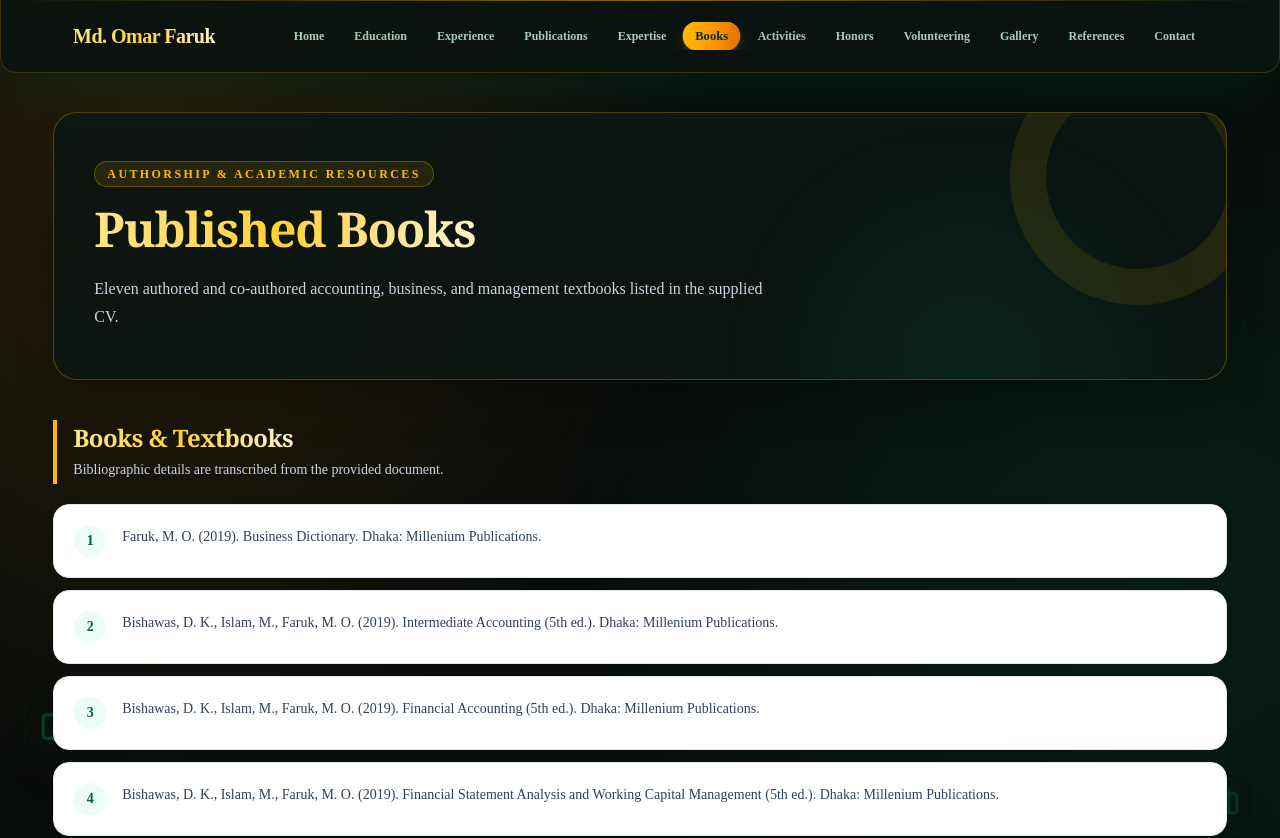
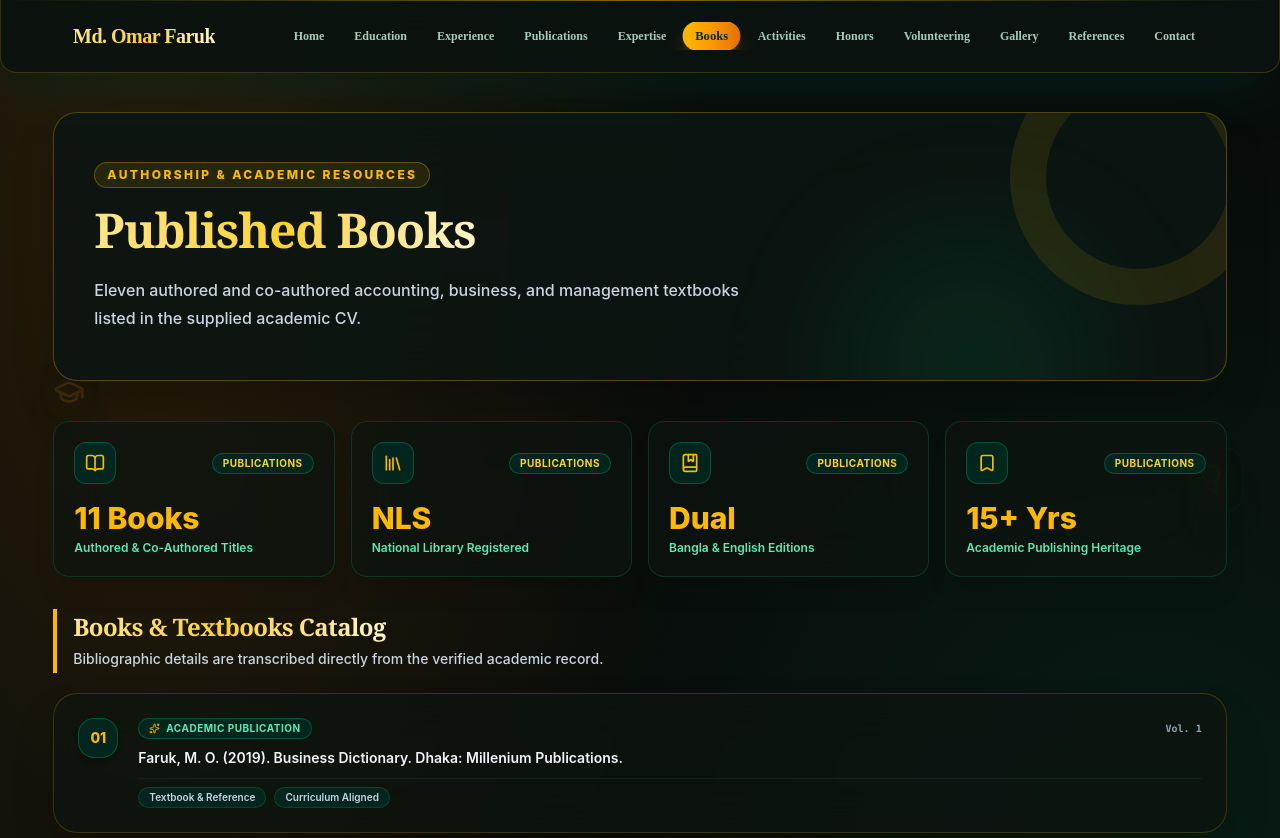
Before and after one commit to FrontFury/omor-faruk-client, a React (Vite) app: page /completed-courses in a window 1280 px wide. Shown: the top 838 px of the page. Built offline with nearby package versions, Linux system fonts and the light colour scheme.

Commit message:
Update Books

```diff
--- a/src/pages/Courses/Courses.jsx
+++ b/src/pages/Courses/Courses.jsx
@@ -1,28 +1,111 @@
+import React from 'react'
+import {
+  BookOpen,
+  Library,
+  Bookmark,
+  CheckCircle2,
+  Sparkles,
+  BookMarked,
+  FileCheck
+} from "lucide-react"
 import { ContentSection, PortfolioPage } from "../../components/PortfolioPage"
 import { books } from "../../data/profileData"
 
+const summaryMetrics = [
+  { value: "11 Books", label: "Authored & Co-Authored Titles", icon: BookOpen },
+  { value: "NLS", label: "National Library Registered", icon: Library },
+  { value: "Dual", label: "Bangla & English Editions", icon: BookMarked },
+  { value: "15+ Yrs", label: "Academic Publishing Heritage", icon: Bookmark }
+]
+
 const Courses = () => (
+  <div className="w-full font-sans text-slate-100">
+    <div className="w-full max-w-7xl mx-auto space-y-8">
+
       <PortfolioPage
-    eyebrow="Authorship & academic resources"
+        eyebrow="Authorship & Academic Resources"
         title="Published Books"
-    description="Eleven authored and co-authored accounting, business, and management textbooks listed in the supplied CV."
+        description="Eleven authored and co-authored accounting, business, and management textbooks listed in the supplied academic CV."
       >
+        <div className="space-y-8">
+
+          {/* TOP HIGHLIGHT STAT CARDS - MATCHES OTHER PAGES 4-CARD GRID */}
+          <div className="grid grid-cols-2 sm:grid-cols-2 lg:grid-cols-4 gap-4 w-full">
+            {summaryMetrics.map(({ value, label, icon: Icon }) => (
+              <div
+                key={label}
+                className="rounded-2xl border border-emerald-500/20 bg-[#0d1410]/70 p-5 shadow-xl backdrop-blur-xl hover:border-amber-400/40 transition-all duration-300 flex flex-col justify-between group"
+              >
+                <div className="flex items-center justify-between">
+                  <div className="p-2.5 bg-emerald-950/80 border border-emerald-500/30 rounded-xl text-amber-400 shrink-0">
+                    <Icon size={20} />
+                  </div>
+                  <span className="bg-emerald-950/80 border border-emerald-500/30 text-amber-300 text-[10px] font-bold px-2.5 py-0.5 rounded-full uppercase tracking-wider">
+                    Publications
+                  </span>
+                </div>
+                <div className="mt-4">
+                  <div className="text-3xl font-extrabold text-amber-400 group-hover:text-amber-300 transition-colors">
+                    {value}
+                  </div>
+                  <p className="text-xs font-semibold text-emerald-300 mt-1">{label}</p>
+                </div>
+              </div>
+            ))}
+          </div>
+
+          {/* SECTION 1: BOOKS & TEXTBOOKS LIST */}
           <ContentSection
-      title="Books & Textbooks"
-      subtitle="Bibliographic details are transcribed from the provided document."
+            title="Books & Textbooks Catalog"
+            subtitle="Bibliographic details are transcribed directly from the verified academic record."
           >
-      <ol className="space-y-3">
+            <ol className="grid grid-cols-1 gap-4">
               {books.map((book, index) => (
-          <li key={book} className="flex gap-4 rounded-2xl border border-slate-200 bg-white p-4 shadow-sm sm:p-5">
-            <span className="flex h-8 w-8 shrink-0 items-center justify-center rounded-full bg-emerald-50 text-sm font-bold text-emerald-800">
-              {index + 1}
+                <li
+                  key={book || index}
+                  className="relative overflow-hidden rounded-3xl border border-amber-400/20 bg-[#0d1410]/70 p-5 sm:p-6 shadow-2xl backdrop-blur-xl hover:border-amber-400/30 transition-all duration-300 flex flex-col sm:flex-row items-start gap-4 sm:gap-5 group"
+                >
+                  {/* Number Badge */}
+                  <div className="flex items-center justify-center h-10 w-10 shrink-0 rounded-2xl bg-emerald-950/80 border border-emerald-500/30 text-amber-400 font-extrabold text-sm shadow-md">
+                    {String(index + 1).padStart(2, "0")}
+                  </div>
+
+                  {/* Book Details */}
+                  <div className="min-w-0 flex-1 space-y-2">
+                    <div className="flex items-center justify-between gap-2">
+                      <span className="inline-flex items-center gap-1.5 text-[10px] font-bold text-emerald-300 bg-emerald-950/80 border border-emerald-500/30 px-2.5 py-0.5 rounded-full uppercase tracking-wider">
+                        <Sparkles size={11} className="text-amber-400" />
+                        Academic Publication
                       </span>
-            <p className="text-sm leading-6 text-slate-700">{book}</p>
+                      <span className="text-[10px] font-mono font-semibold text-slate-400">
+                        Vol. {index + 1}
+                      </span>
+                    </div>
+
+                    <p className="text-sm font-semibold leading-relaxed text-slate-100 group-hover:text-amber-300 transition-colors">
+                      {book}
+                    </p>
+
+                    <div className="pt-2 border-t border-emerald-900/30 flex flex-wrap items-center gap-2">
+                      <span className="text-[10px] font-semibold bg-emerald-950/80 text-slate-300 border border-emerald-500/20 px-2.5 py-0.5 rounded-full">
+                        Textbook & Reference
+                      </span>
+                      <span className="text-[10px] font-semibold bg-emerald-950/80 text-slate-300 border border-emerald-500/20 px-2.5 py-0.5 rounded-full">
+                        Curriculum Aligned
+                      </span>
+                    </div>
+                  </div>
                 </li>
               ))}
             </ol>
           </ContentSection>
+
+
+        </div>
       </PortfolioPage>
+
+    </div>
+  </div>
 )
 
 export default Courses
```
Lines whose indentation alone changed are shown as unchanged.
